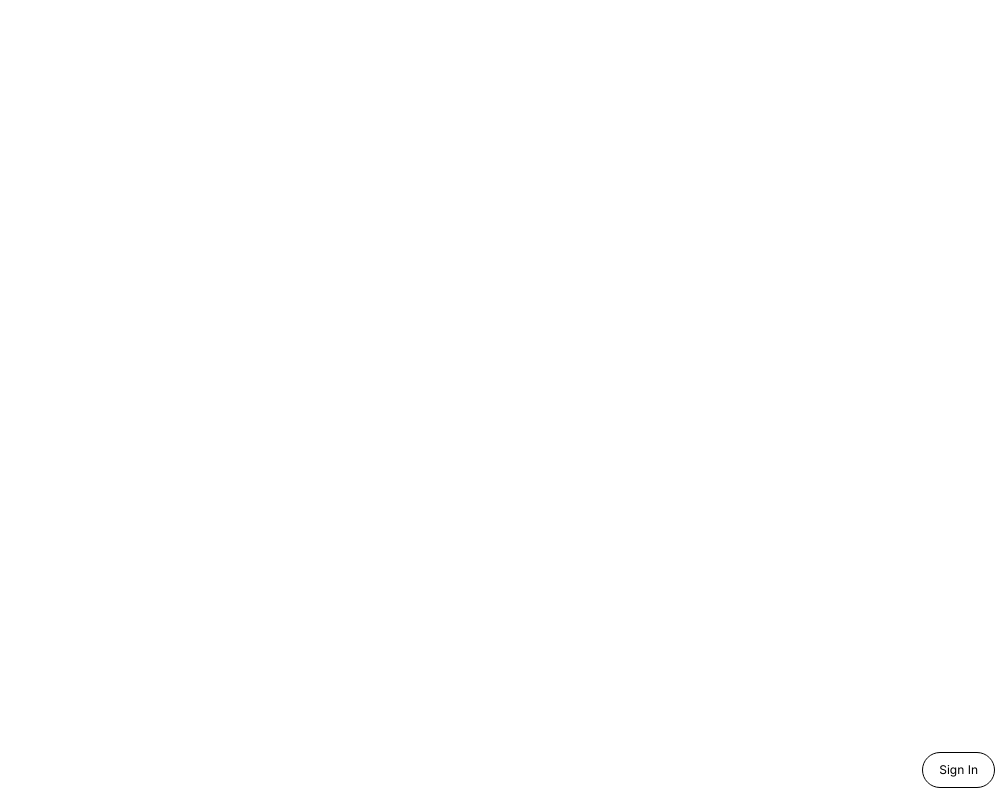
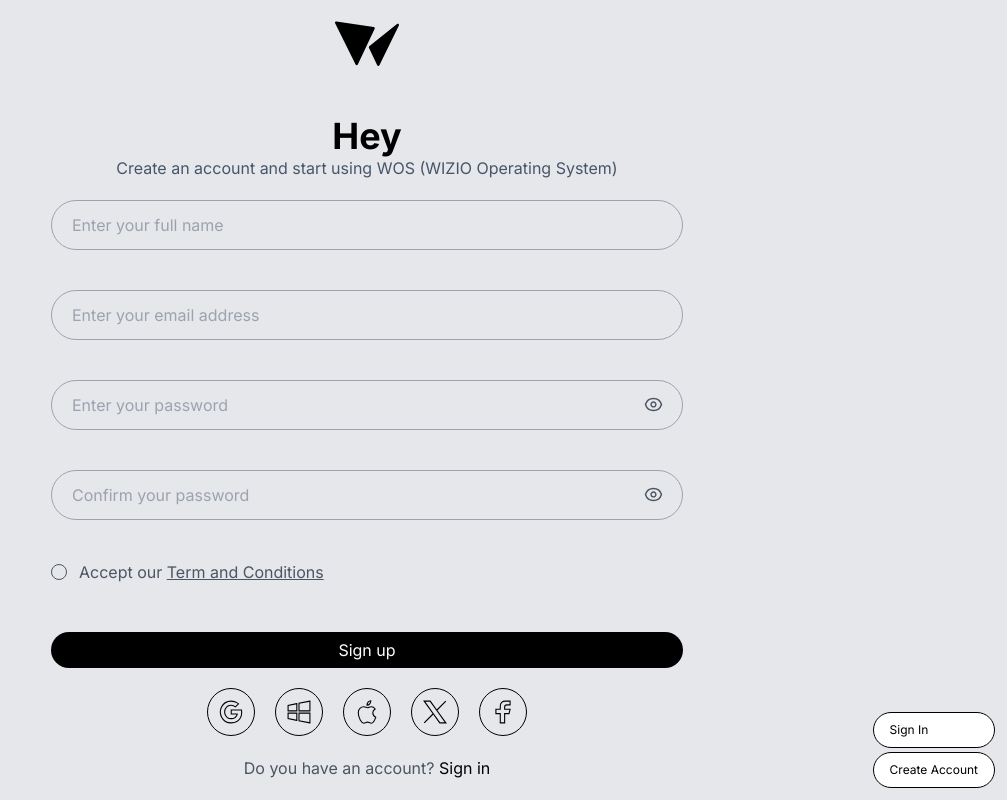
Before and after one commit to efekanefos/wizio-dashboard-tailwind, a React (Vite) app: page /create-account in a window 1280 px wide. Before the commit this address had no page. Shown: the whole page, without its empty margins (273-1280 px from the left). Built offline with nearby package versions, Linux system fonts and the light colour scheme.

Commit message:
create_account_page_added

```diff
--- a/src/App.jsx
+++ b/src/App.jsx
@@ -1,6 +1,7 @@
 import React from "react";
 import { BrowserRouter as Router, Routes, Route } from "react-router-dom";
 import SignIn from "./components/AuthenticationPages/SignIn";
+import CreateAnAccount from "./components/AuthenticationPages/CreateAnAccount";
 
 function App() {
   return (
@@ -15,6 +16,7 @@ function App() {
           }
         />
         <Route path="/sign-in" element={<SignIn />} />
+        <Route path="/create-account" element={<CreateAnAccount />} />
       </Routes>
     </Router>
   );
--- /dev/null
+++ b/src/components/AuthenticationPages/CreateAnAccount.jsx
@@ -0,0 +1,81 @@
+import React from "react";
+import ProjectLogo from "../../svg/ProjectLogo";
+import ShowPasswordIcon from "../../svg/ShowPasswordIcon";
+import GoogleIcon from "../../svg/GoogleIcon";
+import WindowsIcon from "../../svg/WindowsIcon";
+import AppleIcon from "../../svg/AppleIcon";
+import XIcon from "../../svg/XIcon";
+import FacebookIcon from "../../svg/FacebookIcon";
+
+const CreateAnAccount = () => {
+  return (
+    <div className="bg-[#E5E7EB] h-screen flex justify-center items-center w-full max-2xl:px-6 max-xl:px-5 max-md:px-4 max-sm:px-3">
+      <div className="flex flex-col justify-center items-center w-full max-w-[632px] mx-auto">
+        {/* Logo and Title */}
+        <div className="mb-12">
+          <ProjectLogo className={"w-16 h-12 fill-black"} />
+        </div>
+        <div className="text-center">
+          <h3 className="font-bold text-4xl">Hey</h3>
+          <p className="text-slate-600 text-base font-normal">Create an account and start using WOS (WIZIO Operating System) </p>
+        </div>
+
+        {/* Inputs */}
+        <div className="flex flex-col gap-10 mt-5 w-full">
+          <input className="text-gray-400 outline-none bg-transparent border border-gray-400 p-5 py-3.5 rounded-full w-full leading-3" type="text" placeholder="Enter your full name" />
+
+          <input className="text-gray-400 outline-none bg-transparent border border-gray-400 p-5 py-3.5 rounded-full w-full leading-3" type="email" placeholder="Enter your email address" />
+
+          <div className="w-full relative">
+            <input className="text-gray-400 outline-none bg-transparent border border-gray-400 p-5 py-3.5 pr-12 rounded-full w-full leading-3" type="password" placeholder="Enter your password" />
+            <ShowPasswordIcon className={"absolute top-3.5 right-5 w-5 h-5 stroke-gray-600 stroke-[1.5px] fill-none"} />
+          </div>
+
+          <div className="w-full relative">
+            <input className="text-gray-400 outline-none bg-transparent border border-gray-400 p-5 py-3.5 pr-12 rounded-full w-full leading-3" type="password" placeholder="Confirm your password" />
+            <ShowPasswordIcon className={"absolute top-3.5 right-5 w-5 h-5 stroke-gray-600 stroke-[1.5px] fill-none"} />
+          </div>
+        </div>
+
+        <div className="flex justify-start items-center gap-3 w-full mt-10 mb-12">
+          <input className="appearance-none bg-transparent w-4 h-4 border border-gray-600 rounded-full" type="radio" />
+          <p className="text-gray-600">
+            Accept our <span className="underline">Term and Conditions</span>
+          </p>
+        </div>
+
+        <button className="text-white bg-black w-full py-1.5 rounded-full">Sign up</button>
+
+        {/* Social Media Buttons */}
+
+        <div className="flex justify-center items-center gap-5 my-5">
+          <div className="w-12 h-12 flex justify-center items-center border border-black rounded-full">
+            <GoogleIcon className={"w-6 h-6 stroke-black fill-none"} />
+          </div>
+
+          <div className="w-12 h-12 flex justify-center items-center border border-black rounded-full">
+            <WindowsIcon className={"w-6 h-6 stroke-black fill-none"} />
+          </div>
+
+          <div className="w-12 h-12 flex justify-center items-center border border-black rounded-full">
+            <AppleIcon className={"w-6 h-6 stroke-black fill-none"} />
+          </div>
+
+          <div className="w-12 h-12 flex justify-center items-center border border-black rounded-full">
+            <XIcon className={"w-6 h-6 stroke-black fill-none"} />
+          </div>
+
+          <div className="w-12 h-12 flex justify-center items-center border border-black rounded-full">
+            <FacebookIcon className={"w-6 h-6 stroke-black fill-none"} />
+          </div>
+        </div>
+
+        <p className="text-gray-600">
+          Do you have an account? <span className="text-black">Sign in</span>
+        </p>
+      </div>
+    </div>
+  );
+};
+
+export default CreateAnAccount;
--- a/src/main.jsx
+++ b/src/main.jsx
@@ -2,7 +2,10 @@ import { StrictMode, useState } from "react";
 import { createRoot } from "react-dom/client";
 import "./index.css"; // TailwindCSS'in bulunduğu CSS dosyası
 import App from "./App";
-const links = [{ href: "/sign-in", label: "Sign In" }];
+const links = [
+  { href: "/sign-in", label: "Sign In" },
+  { href: "/create-account", label: "Create Account" },
+];
 
 function MenuList() {
   return (
```
